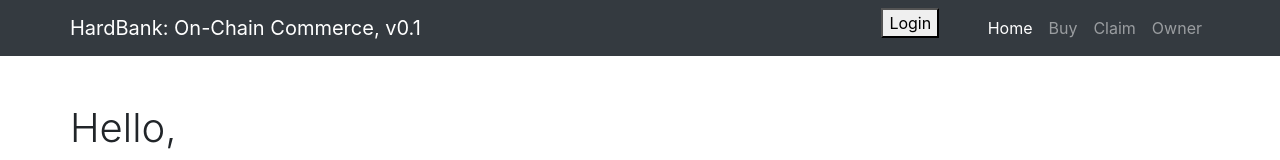
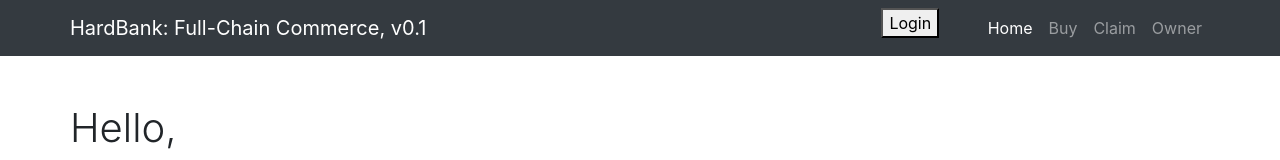
Before and after one commit to 13suits/HardBank-frontend-v0.1, a React (Create React App) app: page / in a window 1280 px wide. Shown: the top 160 px of the page. Built offline with nearby package versions, Linux system fonts and the light colour scheme.

Commit message:
Update Navigation.jsx

```diff
--- a/src/components/Navigation.jsx
+++ b/src/components/Navigation.jsx
@@ -11,7 +11,7 @@ function Navigation() {
       <nav className="navbar navbar-expand navbar-dark bg-dark">
         <div className="container">
           <NavLink className="navbar-brand" to="/">
-            HardBank: On-Chain Commerce, v0.1
+            HardBank: Full-Chain Commerce, v0.1
           </NavLink>
           <div>
             <ul className="navbar-nav ml-auto">
```
